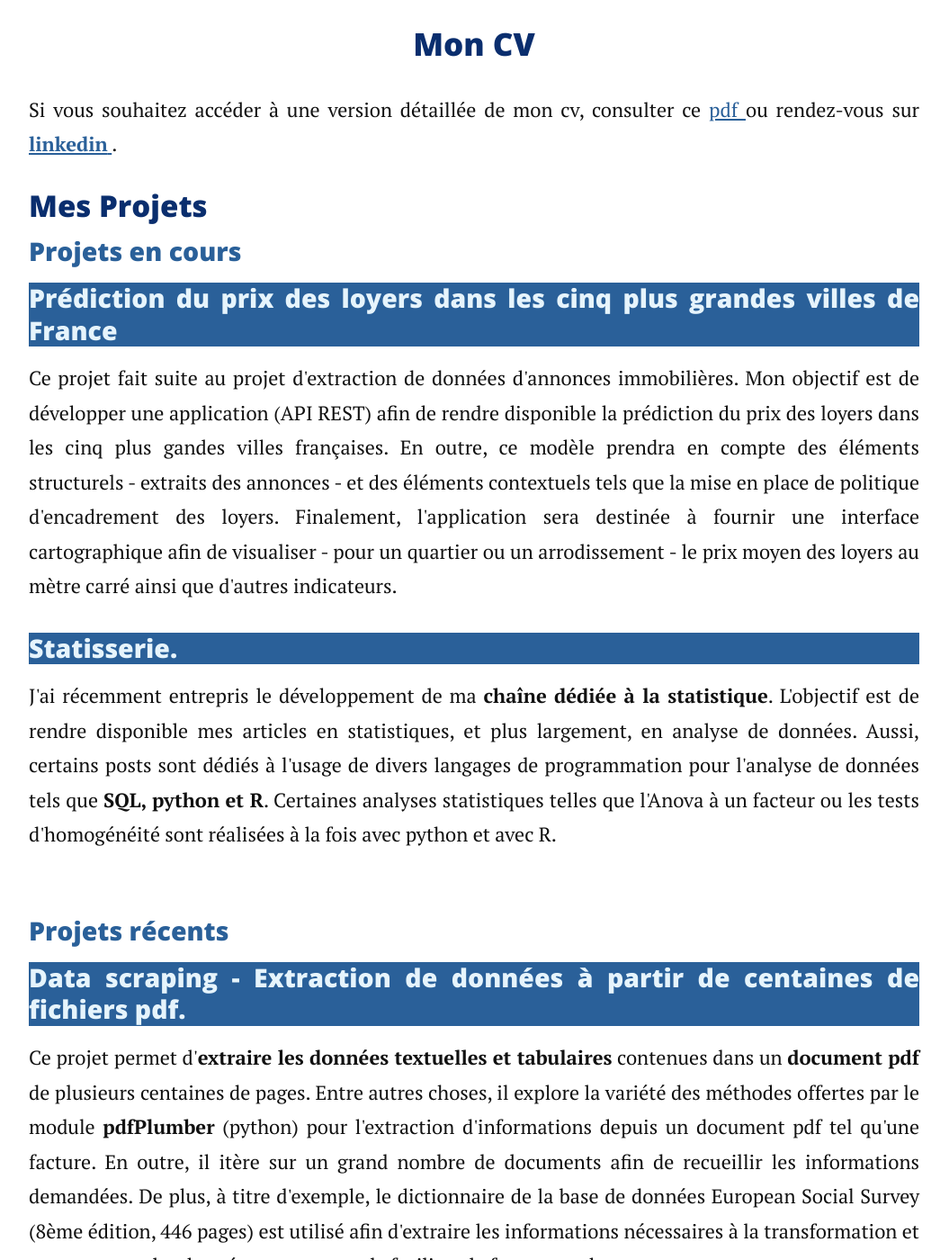
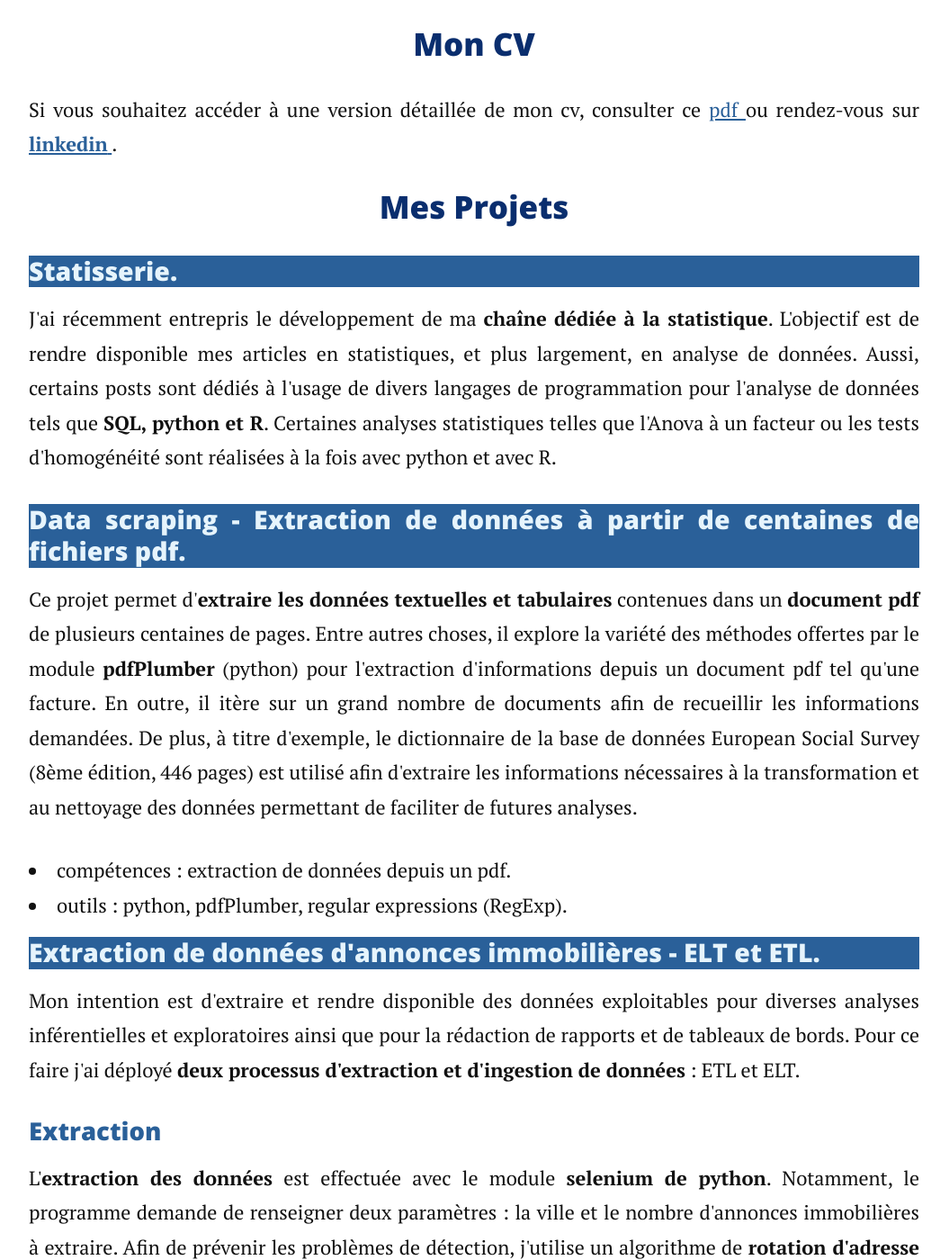
Before and after one commit to JordanNSZ/portofolio, a Jekyll site: the page built from about.md, in a window 1280 px wide and 1400 px high, scrolled down 551 px. Shown: the whole window at 90% size, without its empty margins (113-1168 px from the left). Built offline with Jekyll 4.4.1, drawn with Linux system fonts in a browser that asks for light colours; nearby versions of some CDN libraries; a script that is not in the unit is left out.

Commit message:
ajout finaux

```diff
--- a/about.md
+++ b/about.md
@@ -12,21 +12,12 @@ title: About Me
 
 	<p> Si vous souhaitez accéder à une version détaillée de mon cv, consulter ce <a href="{{ site.baseurl }}/assets/pdf/linkedin.pdf"> pdf </a> ou rendez-vous sur <a href="https://www.linkedin.com/in/jordannagadzina-sanchez"> <b>linkedin</b> </a>. </p>
 
-    <h1> Mes Projets </h1>
-
-<h3>Projets en cours</h3>
-
-<h2>Prédiction du prix des loyers dans les cinq plus grandes villes de France</h2>
-
-<p> Ce projet fait suite au projet d'extraction de données d'annonces immobilières. Mon objectif est de développer une application (API REST) afin de rendre disponible la prédiction du prix des loyers dans les cinq plus gandes villes françaises. En outre, ce modèle prendra en compte des éléments structurels - extraits des annonces - et des éléments contextuels tels que la mise en place de politique d'encadrement des loyers. Finalement, l'application sera destinée à fournir une interface cartographique afin de visualiser - pour un quartier ou un arrodissement - le prix moyen des loyers au mètre carré ainsi que d'autres indicateurs. </p>
+    <h1 class="pageTitle" style="font-size: 35px;">Mes Projets</h1>
 
 <h2>Statisserie.</h2>
 <p> J'ai récemment entrepris le développement de ma <b>chaîne dédiée à la statistique</b>. L'objectif est de rendre disponible mes articles en statistiques, et plus largement, en analyse de données. Aussi, certains posts sont dédiés à l'usage de divers langages de programmation pour l'analyse de données tels que <b>SQL, python et R</b>. Certaines analyses statistiques telles que l'Anova à un facteur ou les tests d'homogénéité sont réalisées à la fois avec python et avec R.
 
-<br>
-<br>
 
-<h3>Projets récents</h3>
 <h2>Data scraping - Extraction de données à partir de centaines de fichiers pdf.</h2>
 <p> Ce projet permet d'<b>extraire les données textuelles et tabulaires</b> contenues dans un <b>document pdf</b> de plusieurs centaines de pages. Entre autres choses, il explore la variété des méthodes offertes par le module <b>pdfPlumber</b> (python) pour l'extraction d'informations depuis un document pdf tel qu'une facture. En outre, il itère sur un grand nombre de documents afin de recueillir les informations demandées. De plus, à titre d'exemple, le dictionnaire de la base de données European Social Survey (8ème édition, 446 pages) est utilisé afin d'extraire les informations nécessaires à la transformation et au nettoyage des données permettant de faciliter de futures analyses. </p>
 <li> compétences : extraction de données depuis un pdf.</li>
```
Also changed, not shown: _posts/2024-03-25-outliers.md (+2 -2 lines), 1 other file.
